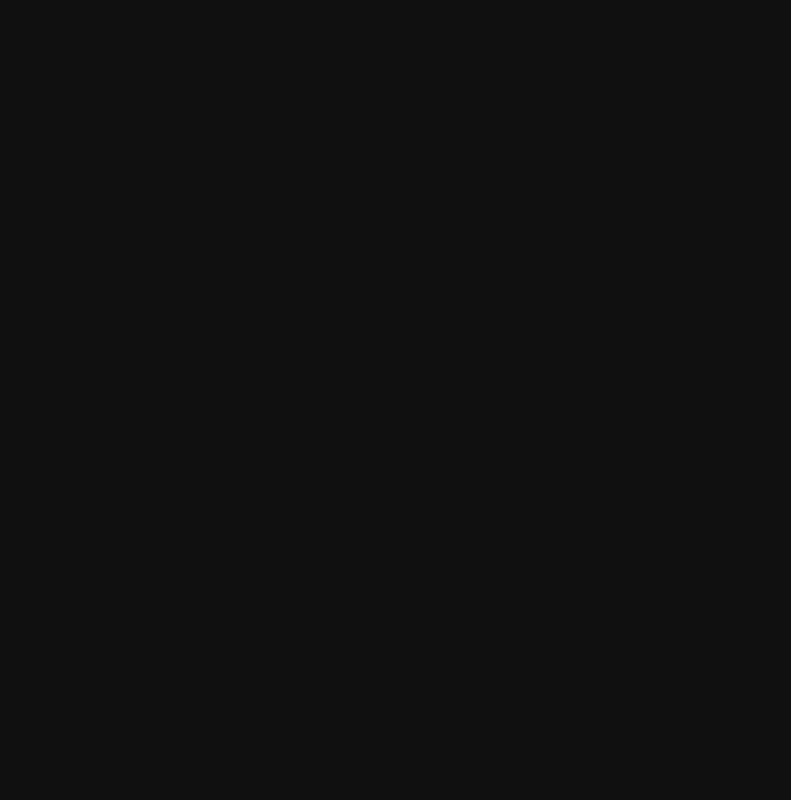
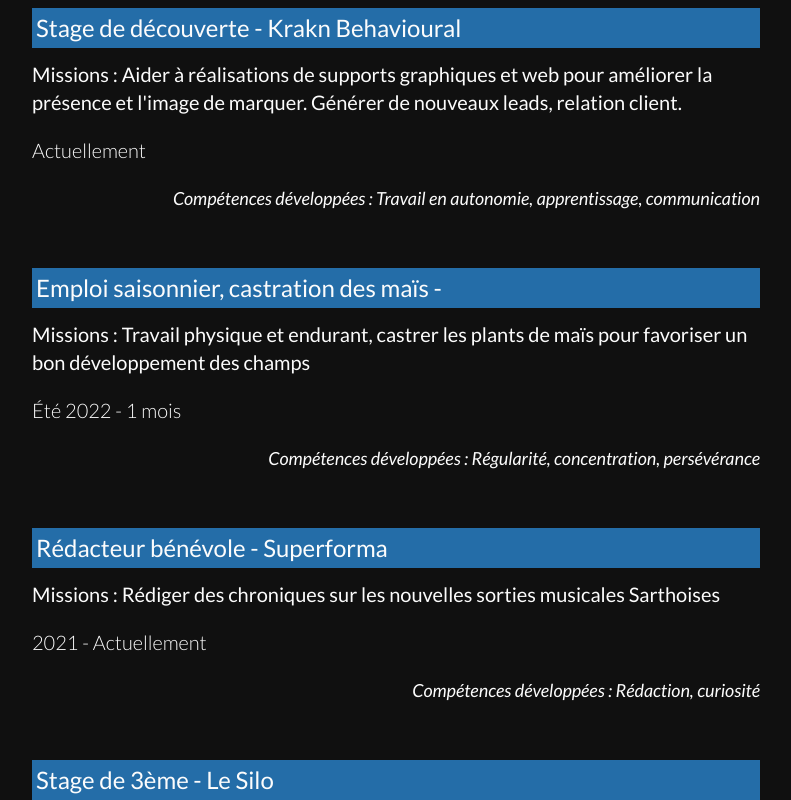
Before and after one commit to abroudoux/portfolio-2023, a React (Create React App) app: page /formations in a window 1280 px wide. Shown: the part 260-1060 px from the top of the page, without its empty margins (8-799 px from the left). Before the commit the page ends 800 px from the top, so only its background shows below. Built offline with nearby package versions, Linux system fonts and the light colour scheme.

Commit message:
formations

```diff
--- a/src/components/aboutme/AboutMe.tsx
+++ b/src/components/aboutme/AboutMe.tsx
@@ -2,7 +2,7 @@ export default function AboutMe() {
 
     return (
 
-        <section className="w-full h-auto pt-16 pr-128 pl-10 pb-10">
+        <section className="w-full h-auto pt-5 lg:pt-16 px-5 lg:pr-128 lg:pl-10 pb-10">
 
             <h1 className="text-4xl pb-5 font-semibold">
                 Bonjour ! Je m'appelle Arthur
@@ -15,7 +15,9 @@ export default function AboutMe() {
             <p className="text-xl py-5 font-medium leading-8">
                 Développeur web depuis un an, je cherche à me perfectionner au travers de nouveaux projets et défis en tous genres
                 <br/>
+                <br/>
                 Fiable et introspectif, je sais fournir une image honnête de moi-même et montrer les efforts nécessaires pour m'améliorer
+                <br/>
                 <br/>
                 J'accorde un soin tout particulier à fournir un travail <span className="text-blue">soigné</span> et <span className="text-blue">accessible</span> ainsi qu'à maintenir un environnement de travail propre et correctement agencé
                 <br/>
@@ -29,7 +31,7 @@ export default function AboutMe() {
                 Très bon niveau en Français, niveau professionnel en Anglais
             </p>
 
-            <div className="mt-24">
+            <div className="mt-16 lg:mt-24">
                 <ul className="flex row">
                     <li className="px-1">
                         <a href="mailto:arthur.broudoux@gmail.com" className="underline hover:bg-white hover:text-black transition-all 300ms ease-in-out p-1 font-medium text-lg ">
--- a/src/components/contact/Contact.tsx
+++ b/src/components/contact/Contact.tsx
@@ -9,7 +9,7 @@ export default function Contact() {
 
     return (
 
-        <section className="w-full h-auto p-12 pt-16">
+        <section className="w-full h-auto px-5 md:p-12 pt-5 md:pt-16">
 
             <h2 className="text-4xl pb-7 font-semibold">
                 Vous pouvez me contacter via...
--- a/src/components/education/Education.tsx
+++ b/src/components/education/Education.tsx
@@ -1,12 +1,30 @@
+// Data
+import contents from './content-experiences'
+
+// Components
+import Experiences from './Experiences'
+
+
 export default function Education() {
 
     return (
 
-        <section>
+        <section className="w-full h-auto pt-5 md:pt-16 px-5 md:pr-128 md:pl-10 pb-10">
 
-            <h1>
+            <h1 className="text-4xl pb-5 font-semibold">
                 Mes différentes expériences
             </h1>
+
+            {contents.map(contents => (
+                <Experiences
+                    id={contents.id}
+                    name={contents.name}
+                    entreprise={contents.entreprise}
+                    missions={contents.missions}
+                    quand={contents.quand}
+                    competences={contents.competences}
+                />
+            ))}
 
         </section>
     )
--- /dev/null
+++ b/src/components/education/Experiences.tsx
@@ -0,0 +1,22 @@
+interface experiencesDataProps {
+    id: number,
+    name: string,
+    entreprise: string,
+    missions: string,
+    quand: string,
+    competences: string,
+};
+
+export default function Experiences(props: experiencesDataProps) {
+
+    return (
+
+        <div key={props.id} className="py-7 flex flex-col">
+            <h3 className="card-title text-2xl p-1 mb-3 font-medium bg-blue inline">{props.name} - {props.entreprise}</h3>
+            <p className="text-xl mb-5 font-normal">Missions : {props.missions}</p>
+            <p className="text-xl mb-5 font-light">{props.quand}</p>
+            <p className="text-lg font-normal flex md:justify-end italic">Compétences développées : {props.competences}</p>
+        </div>
+    )
+
+}
--- /dev/null
+++ b/src/components/education/content-experiences.ts
@@ -0,0 +1,36 @@
+const experiencesData = [
+    {
+        id: 1,
+        name: "Stage de découverte",
+        entreprise: "Krakn Behavioural",
+        missions: "Aider à réalisations de supports graphiques et web pour améliorer la présence et l'image de marquer. Générer de nouveaux leads, relation client.",
+        quand: "Actuellement",
+        competences: "Travail en autonomie, apprentissage, communication",
+    },
+    {
+        id: 2,
+        name: "Emploi saisonnier, castration des maïs",
+        entreprise: "",
+        missions: "Travail physique et endurant, castrer les plants de maïs pour favoriser un bon développement des champs",
+        quand: "Été 2022 - 1 mois",
+        competences: "Régularité, concentration, persévérance",
+    },
+    {
+        id: 3,
+        name: "Rédacteur bénévole",
+        entreprise: "Superforma",
+        missions: "Rédiger des chroniques sur les nouvelles sorties musicales Sarthoises",
+        quand: "2021 - Actuellement",
+        competences: "Rédaction, curiosité",
+    },
+    {
+        id: 4,
+        name: "Stage de 3ème",
+        entreprise: "Le Silo",
+        missions: "Participation à l’organisation de tournées d’artistes. Préparation de studio  : acoustique et balances.",
+        quand: "2018",
+        competences: "Organisation, découverte, communication",
+    },
+];
+
+export default experiencesData
--- a/src/components/header/Header.tsx
+++ b/src/components/header/Header.tsx
@@ -62,7 +62,7 @@ export default function Header() {
                             </NavLink>
                         </li>
                         <li>
-                            <NavLink to="/education" className={ ({isActive}) => `md:p-2 text-md font-medium ${isActive ? 'md:bg-blue md:text-white text-blue' + ' hover:text-white' : 'bg-transparent' + ' hover:text-blue'}`} onClick={closeMenu}>
+                            <NavLink to="/formations" className={ ({isActive}) => `md:p-2 text-md font-medium ${isActive ? 'md:bg-blue md:text-white text-blue' + ' hover:text-white' : 'bg-transparent' + ' hover:text-blue'}`} onClick={closeMenu}>
                                 Formations & Expériences
                             </NavLink>
                         </li>
--- a/src/components/projects/Card.tsx
+++ b/src/components/projects/Card.tsx
@@ -1,6 +1,3 @@
-// Styles
-import '../../index.css';
-
 interface projectsDataProps {
     id: number,
     name: string,
@@ -16,12 +13,12 @@ export default function Card(props: projectsDataProps) {
     return (
 
         <div key={props.id} className="py-7 flex flex-col">
-			<h3 className="card-title text-2xl p-1 mb-3 font-medium bg-blue inline-block card-title">{props.name}</h3>
+			<h3 className="card-title text-2xl p-1 mb-3 font-medium bg-blue inline">{props.name}</h3>
 			<p className="text-xl mb-5 font-normal">{props.description}</p>
             <p className="mb-7">
                 <a href={props.link} target={props.target} className="hover:cursor-pointer hover:text-blue underline text-lg font-normal text-[#9d9c9c]">Lien du projet Github</a>
 			</p>
-            <p className="text-lg font-light flex justify-end italic">Technos utilisées : {props.technos}</p>
+            <p className="text-lg font-light flex md:justify-end italic">Technos utilisées : {props.technos}</p>
 		</div>
     )
 }
--- a/src/components/projects/Projects.tsx
+++ b/src/components/projects/Projects.tsx
@@ -14,7 +14,7 @@ export default function Projects() {
 
     return (
 
-        <section className="w-full h-auto pt-16 pr-128 pl-10 pb-10">
+        <section className="w-full h-auto pt-5 lg:pt-16 px-5 lg:pr-128 lg:pl-10 pb-10">
 
             <h2 className="text-4xl pb-5 font-semibold">
                 Quelqu'uns de mes projets...
@@ -31,7 +31,7 @@ export default function Projects() {
                 />
             ))}
 
-            <div className="flex items-center mt-10" onMouseEnter={() => setHovered(true)} onMouseLeave={() => setHovered(false)}>
+            <div className="flex items-center justify-center lg:justify-start mt-12" onMouseEnter={() => setHovered(true)} onMouseLeave={() => setHovered(false)}>
 
                 <p className="text-xl">
                     Découvrez-en plus sur <a href="https://github.com/abroudoux" target="_blank" className="underline">mon Github</a>
--- a/src/components/skills/Skills.tsx
+++ b/src/components/skills/Skills.tsx
@@ -9,7 +9,7 @@ export default function Skills() {
 
     return (
 
-        <section className="w-full h-auto pt-16 pr-128 pl-10 pb-10">
+        <section className="w-full h-auto pt-5 lg:pt-16 px-5 lg:pr-128 lg:pl-10 pb-10">
 
             <h2 className="text-4xl pb-5 font-semibold">
                 Quelles sont les solutions que je peux vous apporter ?
--- a/src/index.css
+++ b/src/index.css
@@ -19,12 +19,6 @@ h3, p {
     vertical-align: top;
   }
 
-// Classes
-
 .hovered {
     transform: translateX(2px);
 }
-
-.card-title {
-    display: inline-block;
-}
--- a/src/styles/animations.css
+++ b/src/styles/animations.css
@@ -1,5 +1,3 @@
-// Keyframes Animations
-
 @keyframes apparition_left {
 
     from {
```
